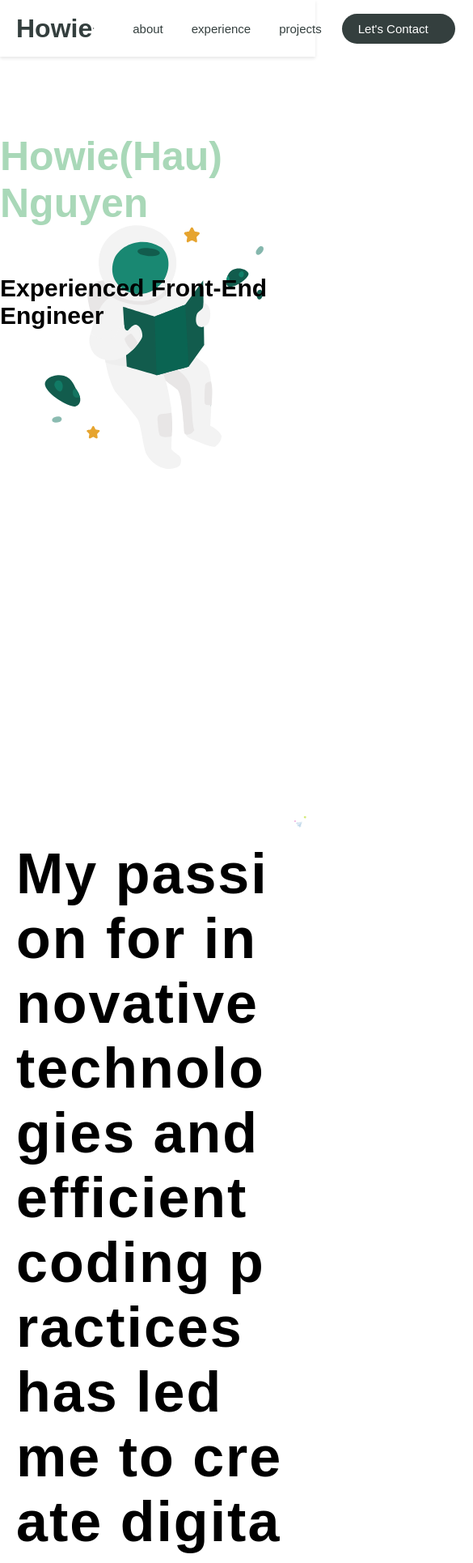
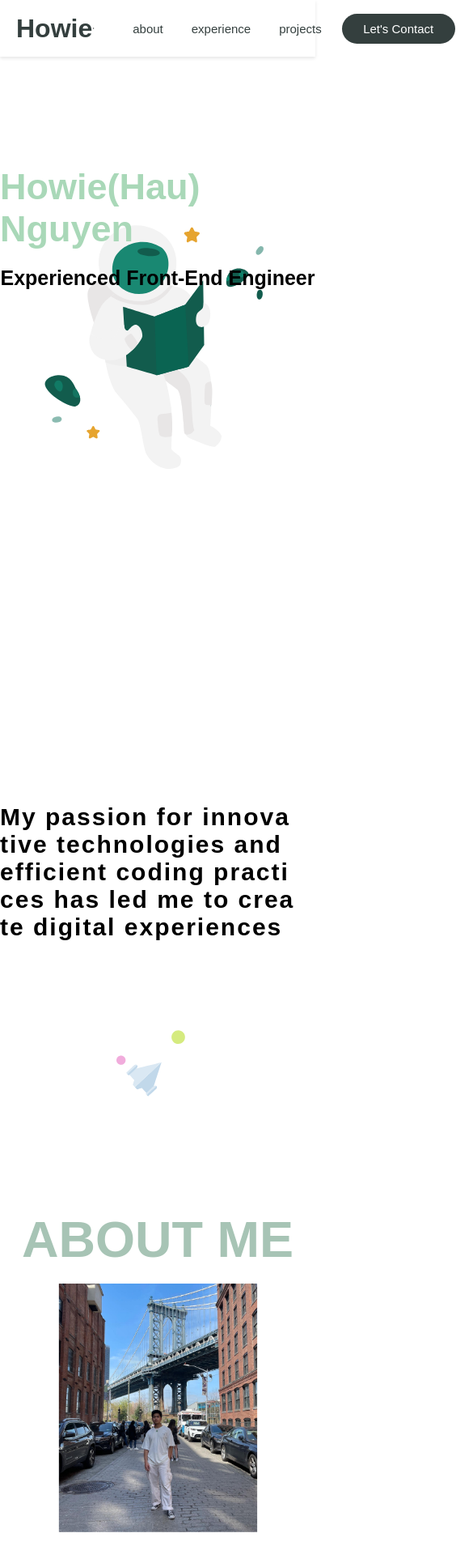
Before and after one commit to Howie315/portfolio-howie2, a React (Create React App) app: page / in a window 390 px wide. Shown: the top 1930 px of the page at 81% size, 585 px wide, since content can reach past the window. Built offline with nearby package versions, Linux system fonts and the light colour scheme; a web font is replaced by a local one.

Commit message:
added the mobile version of all of this

```diff
--- a/src/features/About/presentation/About.jsx
+++ b/src/features/About/presentation/About.jsx
@@ -71,27 +71,27 @@ const About = () => {
             <div className="overlay"></div>
           </div>
           <div className="about-text">
-            <h3>Intro</h3>
-            <p>
+            <div className="intro">Intro</div>
+            <div className="paragraph">
               I'm a software engineer based in the city of Riverside,
               California. Originally, I was from Cincinnati, Ohio.
-            </p>
+            </div>
             <br />
             <br />
-            <p>
+            <div className="paragraph">
               I focus on creating sophisticated, user-friendly, and minimalist
               designs tailored for startups and small enterprises, aiming to
               elevate their presence in the digital realm with a significant and
               striking impact.
-            </p>
+            </div>
             <br />
             <br />
-            <p>
+            <div className="paragraph">
               In my downtime, I enjoy playing sports such as pickleball and
               tennis. In addition, I like to workout everday espically lifting.
               Reading manga and watching anime from time to time when I get the
               chance.
-            </p>
+            </div>
             <Lottie
               loop
               animationData={Tennis}
--- a/src/features/About/presentation/About.scss
+++ b/src/features/About/presentation/About.scss
@@ -20,12 +20,39 @@
     margin-bottom: 20px;
     color: #a7c4b5;
   }
+
+  @media (max-width: 767px) {
+    .about-me {
+      font-size: 70px;
+    }
+  }
   .about-content {
     .about-layout {
       display: flex;
       justify-content: flex-start;
       align-items: flex-start; // Align items to the start of the cross axis
       gap: 40px;
+
+      @media (max-width: 767px) {
+        flex-direction: column; // Stack items vertically on smaller screens
+        align-items: center; // Center-align items
+
+        .about-text {
+          width: 80%;
+          text-align: center;
+        }
+
+        .about-image {
+          width: 70%; // Adjust the width as needed for mobile screens
+          margin-bottom: 20px; // Space between image and text
+        }
+
+        .lottie-animation3 {
+          width: 100%; // Adjust the width for mobile screens
+          height: auto; // Maintain aspect ratio
+        }
+      }
+
       .about-image {
         position: relative;
         flex: 1;
@@ -64,20 +91,21 @@
       }
 
       .about-text {
-        margin-top: -60px;
         display: flex;
         flex-direction: column;
         flex: 1;
-        h3 {
+        margin-top: -10px;
+        .intro {
           font-family: "Clash Display", sans-serif;
           font-weight: bolder;
           font-size: 55px;
           color: black;
+          margin-bottom: 40px;
         }
-        p {
+        .paragraph {
           // font-family: "Supreme", sans-serif;
           font-family: "Cabinet Grotesk", sans-serif;
-          font-size: 24px;
+          font-size: 25px;
           font-weight: 100;
           margin-top: -30px;
         }
@@ -86,6 +114,14 @@
           max-width: 500px; // Set a max-width if necessary
           align-self: stretch; // Stretch to match the width of the about-text
         }
+        @media (max-width: 767px) {
+          .intro {
+            font-size: 40px;
+          }
+          .paragraph {
+            font-size: 20px;
+          }
+        }
       }
     }
   }
--- a/src/features/Experience/presentation/Experience.jsx
+++ b/src/features/Experience/presentation/Experience.jsx
@@ -39,7 +39,7 @@ const Experience = () => {
   return (
     <div className="experience-panel" ref={panelRef} id="experience">
       <div className="experience-content">
-        <h2>EXPERIENCE</h2>
+        <div className="experience-title">EXPERIENCE</div>
       </div>
 
       <div className="resume-list">
--- a/src/features/Experience/presentation/Experience.scss
+++ b/src/features/Experience/presentation/Experience.scss
@@ -5,11 +5,12 @@
   flex-direction: column;
   align-items: center;
   justify-content: center;
+  margin-top: 140px;
 
   .experience-content {
     text-align: center;
 
-    h2 {
+    .experience-title {
       justify-content: center;
       align-items: center; // Align items to the start of the cross axis
 
@@ -25,6 +26,10 @@
       font-size: 1rem; // Adjust as needed
     }
 
-    // Add more styles for your content
+    @media (max-width: 767px) {
+      .experience-title {
+        font-size: 70px; // Adjust font size as needed
+      }
+    }
   }
 }
--- a/src/features/Experience/presentation/Resume Item/presentation/ResumeItem.jsx
+++ b/src/features/Experience/presentation/Resume Item/presentation/ResumeItem.jsx
@@ -102,7 +102,7 @@ const ResumeItem = ({ title, duration, description, technologies, link }) => {
     >
       {/* <h2 className="resume-title">{title}</h2> */}
       <div className="title-container">
-        <h2 className="resume-title">{title}</h2>
+        <div className="resume-title">{title}</div>
         <svg
           className="arrowIcon1"
           xmlns="http://www.w3.org/2000/svg"
@@ -119,7 +119,7 @@ const ResumeItem = ({ title, duration, description, technologies, link }) => {
           <polyline points="12 5 19 12 12 19"></polyline>
         </svg>{" "}
       </div>
-      <p className="duration">{duration}</p>
+      <div className="duration">{duration}</div>
       <div ref={descriptionContainerRef} className="description-container">
         {description.map((desc, index) => (
           <div key={index} className="description">
--- a/src/features/FirstPanel/presentation/FirstPanel.jsx
+++ b/src/features/FirstPanel/presentation/FirstPanel.jsx
@@ -7,8 +7,8 @@ const FirstPanel = () => {
   return (
     <div className="first-panel">
       <Lottie loop animationData={Space} play className="lottie-animation" />
-      <h1 className="greeting">Howie(Hau) Nguyen</h1>
-      <h2 className="service-message">Experienced Front-End Engineer</h2>
+      <div className="greeting">Howie(Hau) Nguyen</div>
+      <div className="service-message">Experienced Front-End Engineer</div>
     </div>
   );
 };
--- a/src/features/FirstPanel/presentation/FirstPanel.scss
+++ b/src/features/FirstPanel/presentation/FirstPanel.scss
@@ -14,6 +14,7 @@
     font-size: 50px;
     color: #a9d8b8;
     z-index: 10;
+    font-weight: 700;
 
     @keyframes fadeInUp {
       0% {
@@ -38,8 +39,10 @@
     opacity: 0;
     animation: fadeIn 2s ease-out 1s forwards;
     font-size: 30px;
+    font-weight: 700;
     color: black;
     z-index: 2;
+    margin-top: 20px;
     @keyframes fadeIn {
       0% {
         opacity: 0;
@@ -49,4 +52,13 @@
       }
     }
   }
+
+  @media (max-width: 767px) {
+    .greeting {
+      font-size: 45px; // Smaller font size for mobile screens
+    }
+    .service-message {
+      font-size: 25px; // Smaller font size for mobile screens
+    }
+  }
 }
--- a/src/features/Navigation/presentation/Navigation.scss
+++ b/src/features/Navigation/presentation/Navigation.scss
@@ -85,7 +85,24 @@
       &::after {
         content: none;
       }
+    }
+  }
 
+  @media (max-width: 767px) {
+    .nav-links {
+      a {
+        font-size: 15px;
+      }
+    }
+
+    .contact-button {
+      width: 100%; // Full width button for better mobile interaction
+      text-align: center; // Center-align the button text
+      a {
+        font-size: 15px;
+        width: 100%; // Make the link take the full width of the button
+        padding: 10px; // Adjust padding as needed
+      }
     }
   }
 }
--- a/src/features/SecondPanel/presentation/SecondPanel.jsx
+++ b/src/features/SecondPanel/presentation/SecondPanel.jsx
@@ -57,10 +57,10 @@ const SecondPanel = () => {
 
   return (
     <div className="second-panel" ref={panelRef}>
-      <h1 className="panel2-title" ref={titleRef}>
+      <div className="panel2-title" ref={titleRef}>
         My passion for innovative technologies and efficient coding practices
         has led me to create digital experiences
-      </h1>
+      </div>
 
       <Lottie loop animationData={Space} play className="lottie-animation2" />
     </div>
--- a/src/features/SecondPanel/presentation/SecondPanel.scss
+++ b/src/features/SecondPanel/presentation/SecondPanel.scss
@@ -1,30 +1,46 @@
 .second-panel {
   opacity: 0;
-
   display: flex;
+  flex-direction: row; // Arrange items in a row
+  align-items: center; // Vertically align items in the middle
+  justify-content: center; // Horizontally center the content
   min-height: 50vh;
   margin-top: 500px;
+
   .panel2-title {
-    display: inline-block; // Allows the title to fit the width of its content
-
     font-family: "Cabinet Grotesk", sans-serif;
-    justify-content: center;
     padding-left: 20px;
     font-weight: bolder;
     font-size: 70px;
-
-    // opacity: 0; // Start with characters hidden
+    margin-right: 20px; // Add some space between the title and the animation
 
     .char,
     .whitespace {
-      display: inline-block; // Each character becomes an inline-block element
-      opacity: 0; // Start with characters hidden
-      margin-right: 2px; /* Adjust as needed */
+      display: inline-block;
+      opacity: 0;
+      margin-right: 2px;
     }
   }
 
   .lottie-animation2 {
-    width: 100%;
-    height: 100%;
+    width: 50%; // Adjust the width as needed
+    height: auto; // Maintain aspect ratio
+  }
+
+  // Media query for screens with max-width of 767px
+  @media (max-width: 767px) {
+    flex-direction: column; // Stack items vertically on smaller screens
+
+    .panel2-title {
+      font-size: 30px;
+      padding-left: 0;
+      margin-bottom: 20px; // Space between title and animation on smaller screens
+    }
+
+    .lottie-animation2 {
+      width: 50%;
+      height: auto;
+      margin-bottom: 50px;
+    }
   }
 }
```
Also changed, not shown: src/features/Experience/presentation/Resume Item/presentation/ResumeItem.scss (+32 -3 lines), src/features/Projects/presentation/Projects.scss (+36 -21 lines).
